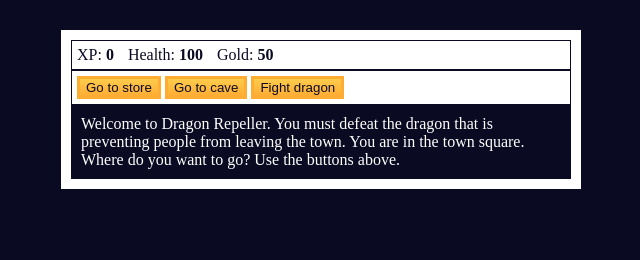
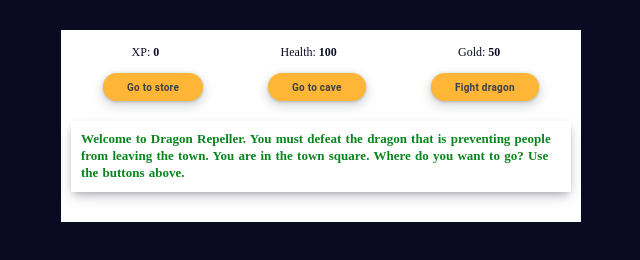
Before and after one commit to aladadev/DragonFight, a plain HTML site: page game/index.html in a window 1280 px wide. Shown: the whole page, without its empty margins (319-959 px from the left). Drawn offline with Linux system fonts and the light colour scheme.

Commit message:
styling comp

```diff
--- a/game/index.html
+++ b/game/index.html
@@ -13,9 +13,9 @@
         <span class="stat">Gold: <strong><span id="goldText">50</span></strong></span>
       </div>
       <div id="controls">
-        <button id="button1">Go to store</button>
-        <button id="button2">Go to cave</button>
-        <button id="button3">Fight dragon</button>
+        <button class="button-17" id="button1">Go to store</button>
+        <button class="button-17" id="button2">Go to cave</button>
+        <button class="button-17" id="button3">Fight dragon</button>
       </div>
       <div id="monsterStats">
         <span class="stat">Monster Name: <strong><span id="monsterName"></span></strong></span>
--- a/game/script.js
+++ b/game/script.js
@@ -227,6 +227,7 @@ function defeatMonster() {
 }
 
 function lose() {
+  healthText.innerText = 0;
   update(locations[5]);
 }
 
--- a/game/styles.css
+++ b/game/styles.css
@@ -3,25 +3,40 @@ body {
   }
 
   #text {
-    background-color: #0a0a23;
-    color: #ffffff;
+   margin-top: 20px;
+   margin-bottom: 20px;
+    color: #09851d;
     padding: 10px;
+    font-size: 13px;
+    font-weight: 600;
+    line-height: 1.3;
+    word-spacing: 1px;
+    box-shadow: rgba(50, 50, 93, 0.25) 0px 6px 12px -2px, rgba(0, 0, 0, 0.3) 0px 3px 7px -3px;
   }
 
   #game {
     max-width: 500px;
-    max-height: 400px;
+    max-height: 800px;
     background-color: #ffffff;
     color: #ffffff;
     margin: 30px auto 0px;
     padding: 10px;
   }
 
-  #controls,
+
   #stats {
-    border: 1px solid #0a0a23;
+    display: flex;
+    justify-content: space-around;
+    font-size: 12px;
     padding: 5px;
     color: #0a0a23;
+    margin-bottom: 8px;
+    /* box-shadow: rgba(0, 0, 0, 0.24) 0px 3px 8px; */
+  }
+  #controls {
+    display: flex;
+    justify-content: space-around;
+    margin-bottom: 8px;
   }
 
   #monsterStats {
@@ -29,17 +44,90 @@ body {
     border: 1px solid #0a0a23;
     padding: 5px;
     color: #ffffff;
-    background-color: #c70d0d;
+    background-color: #350606;
+    font-size: 12px;
   }
 
   .stat {
     padding-right: 10px;
   }
 
-  button {
+  /* button {
     cursor: pointer;
     color: #0a0a23;
     background-color: #feac32;
     background-image: linear-gradient(#fecc4c, #ffac33);
     border: 3px solid #feac32;
-  }
+  } */
+
+
+
+/* CSS */
+.button-17 {
+  align-items: center;
+  appearance: none;
+  background-color: #ffb535;
+  border-radius: 24px;
+  border-style: none;
+  box-shadow: rgba(0, 0, 0, .2) 0 3px 5px -1px,rgba(0, 0, 0, .14) 0 6px 10px 0,rgba(0, 0, 0, .12) 0 1px 18px 0;
+  box-sizing: border-box;
+  color: #3c4043;
+  cursor: pointer;
+  display: inline-flex;
+  fill: currentcolor;
+  font-family: "Google Sans",Roboto,Arial,sans-serif;
+  font-size: 10px;
+  font-weight: 600;
+  height: 28px;
+  justify-content: center;
+  letter-spacing: .25px;
+  line-height: normal;
+  max-width: 100%;
+  overflow: visible;
+  padding: 2px 24px;
+  position: relative;
+  text-align: center;
+  text-transform: none;
+  transition: box-shadow 280ms cubic-bezier(.4, 0, .2, 1),opacity 15ms linear 30ms,transform 270ms cubic-bezier(0, 0, .2, 1) 0ms;
+  user-select: none;
+  -webkit-user-select: none;
+  touch-action: manipulation;
+  width: auto;
+  will-change: transform,opacity;
+  z-index: 0;
+}
+
+.button-17:hover {
+  background: #F6F9FE;
+  color: #174ea6;
+}
+
+.button-17:active {
+  box-shadow: 0 4px 4px 0 rgb(60 64 67 / 30%), 0 8px 12px 6px rgb(60 64 67 / 15%);
+  outline: none;
+}
+
+.button-17:focus {
+  outline: none;
+  border: 2px solid #4285f4;
+}
+
+.button-17:not(:disabled) {
+  box-shadow: rgba(60, 64, 67, .3) 0 1px 3px 0, rgba(60, 64, 67, .15) 0 4px 8px 3px;
+}
+
+.button-17:not(:disabled):hover {
+  box-shadow: rgba(60, 64, 67, .3) 0 2px 3px 0, rgba(60, 64, 67, .15) 0 6px 10px 4px;
+}
+
+.button-17:not(:disabled):focus {
+  box-shadow: rgba(60, 64, 67, .3) 0 1px 3px 0, rgba(60, 64, 67, .15) 0 4px 8px 3px;
+}
+
+.button-17:not(:disabled):active {
+  box-shadow: rgba(60, 64, 67, .3) 0 4px 4px 0, rgba(60, 64, 67, .15) 0 8px 12px 6px;
+}
+
+.button-17:disabled {
+  box-shadow: rgba(60, 64, 67, .3) 0 1px 3px 0, rgba(60, 64, 67, .15) 0 4px 8px 3px;
+}
```
